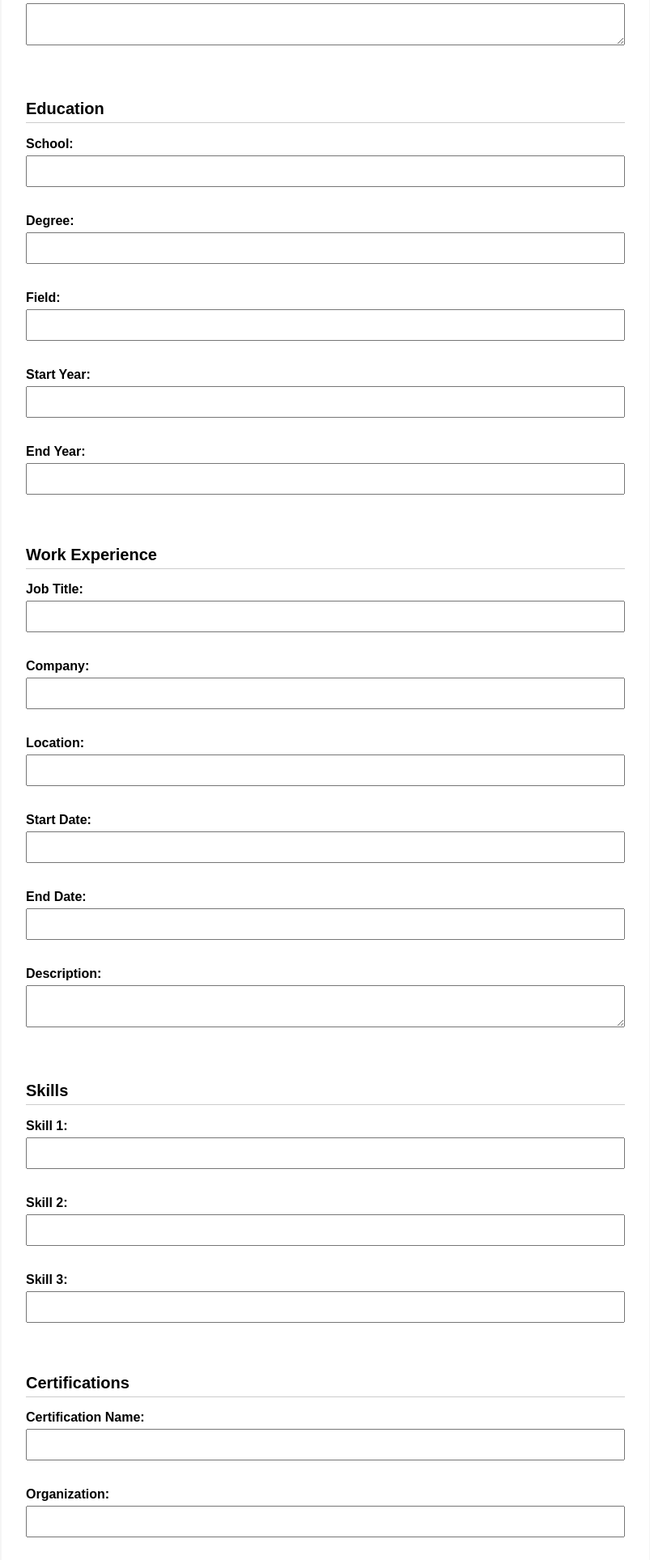
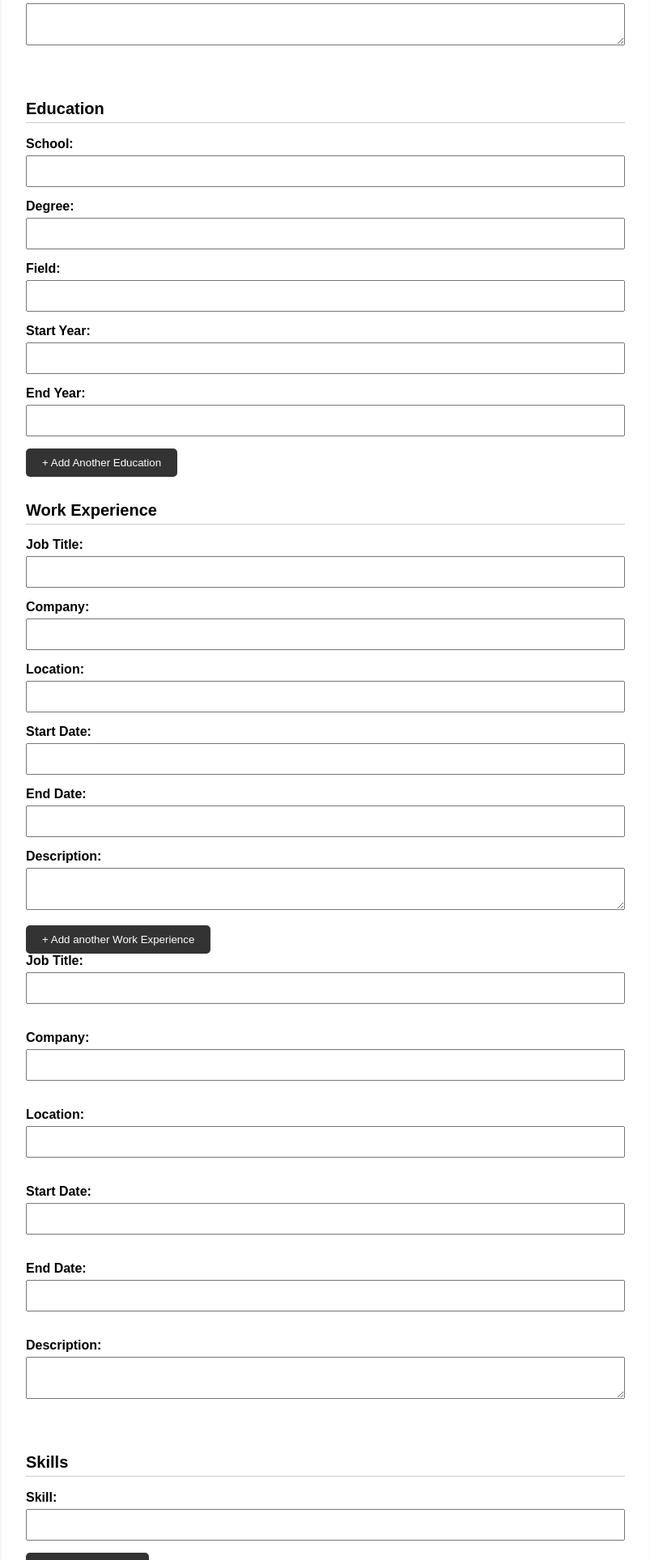
Before and after one commit to Cherry-tech14/resume_builder, a Flask app: page /create in a window 1280 px wide. Shown: the part 815-2742 px from the top of the page at 81% size, without its empty margins (238-1041 px from the left). Run offline with Flask 3, Linux system fonts and the light colour scheme.

Commit message:
allow multiple skills in resume creation

```diff
--- a/app.py
+++ b/app.py
@@ -3,7 +3,6 @@ from flask import Flask, render_template, request, redirect
 from database import (
     get_complete_resume,
     save_resume,
-    save_user,
     save_education,
     save_work_experience,
     save_skill,
@@ -13,7 +12,6 @@ from database import (
     save_achievement,
     save_volunteer_experience,
     save_reference,
-
     update_personal_information,
     update_summary,
     update_education,
@@ -40,36 +38,29 @@ def home():
 def create_resume():
 
     if request.method == "POST":
-
-
         name = request.form["name"]
         email = request.form["email"]
         date_of_birth = request.form["date_of_birth"]
         phone_number = request.form["phone_number"]
         location = request.form["location"]
 
-
         summary = request.form["summary"]
 
-
-        school = request.form["school"]
-        degree = request.form["degree"]
-        field = request.form["field"]
-        start_year = request.form["start_year"]
-        end_year = request.form["end_year"]
+        schools = request.form.getlist("school")
+        degrees = request.form.getlist("degree")
+        fields = request.form.getlist("field")
+        start_years = request.form.getlist("start_year")
+        end_years = request.form.getlist("end_year")
 
 
-        job_title = request.form["job_title"]
-        company = request.form["company"]
-        work_location = request.form["work_location"]
-        start_date = request.form["start_date"]
-        end_date = request.form["end_date"]
-        description = request.form["description"]
+        job_titles = request.form.getlist("job_title")
+        companies = request.form.getlist("company")
+        work_locations = request.form.getlist("work_location")
+        start_dates = request.form.getlist("start_date")
+        end_dates = request.form.getlist("end_date")
+        descriptions = request.form.getlist("description")
 
-
-        skill_1 = request.form["skill_1"]
-        skill_2 = request.form["skill_2"]
-        skill_3 = request.form["skill_3"]
+        skills = request.form.getlist("skill")
 
 
         certification_name = request.form["certification_name"]
@@ -119,88 +110,146 @@ def create_resume():
         )
 
 
-        save_education(
-            resume_id,
-            school,
-            degree,
-            field,
-            start_year,
-            end_year
-        )
+        for school, degree, field, start_year, end_year in zip(
+            schools,
+            degrees,
+            fields,
+            start_years,
+            end_years
+        ):
+            if school or degree or field or start_year or end_year:
+                save_education(
+                    resume_id,
+                    school,
+                    degree,
+                    field,
+                    start_year,
+                    end_year
+                )
 
 
-        save_work_experience(
-            resume_id,
+        for (
             job_title,
             company,
             work_location,
             start_date,
             end_date,
             description
-        )
+        ) in zip(
+            job_titles,
+            companies,
+            work_locations,
+            start_dates,
+            end_dates,
+            descriptions
+        ):
+            if (
+                job_title
+                or company
+                or work_location
+                or start_date
+                or end_date
+                or description
+        ):
+                save_work_experience(
+                    resume_id,
+                    job_title,
+                    company,
+                    work_location,
+                    start_date,
+                    end_date,
+                   description
+                )
 
 
-        save_skill(resume_id, skill_1)
-        save_skill(resume_id, skill_2)
-        save_skill(resume_id, skill_3)
+        for skill in [skill_1, skill_2, skill_3]:
+            if skill:
+                save_skill(resume_id, skill)
 
 
-        save_certification(
-            resume_id,
-            certification_name,
-            certification_organization,
-            certification_date
-        )
+        if (
+            certification_name
+            or certification_organization
+            or certification_date
+        ):
+            save_certification(
+                resume_id,
+                certification_name,
+                certification_organization,
+                certification_date
+            )
 
 
-        save_project(
-            resume_id,
-            project_name,
-            project_description,
-            project_role,
-            project_tools,
-            project_link
-        )
+        if (
+            project_name
+            or project_description
+            or project_role
+            or project_tools
+            or project_link
+        ):
+            save_project(
+                resume_id,
+                project_name,
+                project_description,
+                project_role,
+                project_tools,
+                project_link
+            )
 
 
-        save_language(
-            resume_id,
-            language,
-            language_proficiency
-        )
+        if language or language_proficiency:
+            save_language(
+                resume_id,
+                language,
+                language_proficiency
+            )
 
 
-        save_achievement(
-            resume_id,
-            achievement_title,
-            achievement_description
-        )
+        if achievement_title or achievement_description:
+            save_achievement(
+                resume_id,
+                achievement_title,
+                achievement_description
+            )
 
 
-        save_volunteer_experience(
-            resume_id,
-            volunteer_organization,
-            volunteer_role,
-            volunteer_location,
-            volunteer_start_date,
-            volunteer_end_date,
-            volunteer_description
-        )
+        if (
+            volunteer_organization
+            or volunteer_role
+            or volunteer_location
+            or volunteer_start_date
+            or volunteer_end_date
+            or volunteer_description
+        ):
+            save_volunteer_experience(
+                resume_id,
+                volunteer_organization,
+                volunteer_role,
+                volunteer_location,
+                volunteer_start_date,
+                volunteer_end_date,
+                volunteer_description
+            )
 
-
-        save_reference(
-            resume_id,
-            reference_name,
-            reference_relationship,
-            reference_organization,
-            reference_email,
-            reference_phone_number
-        )
+        if (
+            reference_name
+            or reference_relationship
+            or reference_organization
+            or reference_email
+            or reference_phone_number
+        ):
+            save_reference(
+                resume_id,
+                reference_name,
+                reference_relationship,
+                reference_organization,
+                reference_email,
+                reference_phone_number
+            )
 
         return redirect(f"/resume/{resume_id}")
 
     return render_template("create_resume.html")
-
 
 @app.route("/resume/<resume_id>")
 def view_resume(resume_id):
@@ -215,12 +264,13 @@ def view_resume(resume_id):
         resume=resume
     )
 
-
 @app.route("/resume")
 def find_resume():
+
     resume_id = request.args.get("resume_id")
 
     return redirect(f"/resume/{resume_id}")
+
 
 @app.route("/edit/<resume_id>", methods=["GET", "POST"])
 def edit_resume(resume_id):
@@ -232,14 +282,15 @@ def edit_resume(resume_id):
 
     if request.method == "POST":
 
+
         name = request.form["name"]
+        date_of_birth = request.form["date_of_birth"]
         email = request.form["email"]
-        date_of_birth = request.form["date_of_birth"]
         phone_number = request.form["phone_number"]
         location = request.form["location"]
 
         update_personal_information(
-            int(resume_id),
+            resume_id,
             name,
             date_of_birth,
             email,
@@ -247,22 +298,38 @@ def edit_resume(resume_id):
             location
         )
 
+
         summary = request.form["summary"]
 
         update_summary(
-            int(resume_id),
+            resume_id,
             summary
         )
+
 
         for education in resume["education"]:
 
             education_id = education["id"]
 
-            school = request.form[f"school_{education_id}"]
-            degree = request.form[f"degree_{education_id}"]
-            field = request.form[f"field_{education_id}"]
-            start_year = request.form[f"start_year_{education_id}"]
-            end_year = request.form[f"end_year_{education_id}"]
+            school = request.form.get(
+                f"school_{education_id}"
+            )
+
+            degree = request.form.get(
+                f"degree_{education_id}"
+            )
+
+            field = request.form.get(
+                f"field_{education_id}"
+            )
+
+            start_year = request.form.get(
+                f"start_year_{education_id}"
+            )
+
+            end_year = request.form.get(
+                f"end_year_{education_id}"
+            )
 
             update_education(
                 education_id,
@@ -272,15 +339,35 @@ def edit_resume(resume_id):
                 start_year,
                 end_year
             )
+
+
         for experience in resume["work_experience"]:
+
             experience_id = experience["id"]
 
-            job_title = request.form[f"job_title_{experience_id}"]
-            company = request.form[f"company_{experience_id}"]
-            work_location = request.form[f"work_location_{experience_id}"]
-            start_date = request.form[f"start_date_{experience_id}"]
-            end_date = request.form[f"end_date_{experience_id}"]
-            description = request.form[f"description_{experience_id}"]
+            job_title = request.form.get(
+                f"job_title_{experience_id}"
+            )
+
+            company = request.form.get(
+                f"company_{experience_id}"
+            )
+
+            work_location = request.form.get(
+                f"work_location_{experience_id}"
+            )
+
+            start_date = request.form.get(
+                f"start_date_{experience_id}"
+            )
+
+            end_date = request.form.get(
+                f"end_date_{experience_id}"
+            )
+
+            description = request.form.get(
+                f"description_{experience_id}"
+            )
 
             update_work_experience(
                 experience_id,
@@ -293,35 +380,34 @@ def edit_resume(resume_id):
             )
 
         for skill in resume["skills"]:
+
             skill_id = skill["id"]
-            skill_value = request.form[f"skill_{skill_id}"]
+
+            skill_value = request.form.get(
+                f"skill_{skill_id}"
+            )
 
             update_skill(
                 skill_id,
                 skill_value
             )
-        new_skill = request.form["new_skill"]
-        if new_skill:
-            save_skill(
-                int(resume_id),
-                new_skill
-            )
+
 
         for certification in resume["certifications"]:
 
             certification_id = certification["id"]
 
-            name = request.form[
+            name = request.form.get(
                 f"certification_name_{certification_id}"
-            ]
+            )
 
-            organization = request.form[
+            organization = request.form.get(
                 f"certification_organization_{certification_id}"
-            ]
+            )
 
-            date = request.form[
+            date = request.form.get(
                 f"certification_date_{certification_id}"
-            ]
+            )
 
             update_certification(
                 certification_id,
@@ -335,25 +421,25 @@ def edit_resume(resume_id):
 
             project_id = project["id"]
 
-            project_name = request.form[
+            project_name = request.form.get(
                 f"project_name_{project_id}"
-            ]
+            )
 
-            project_description = request.form[
+            project_description = request.form.get(
                 f"project_description_{project_id}"
-            ]
+            )
 
-            project_role = request.form[
+            project_role = request.form.get(
                 f"project_role_{project_id}"
-            ]
+            )
 
-            project_tools = request.form[
+            project_tools = request.form.get(
                 f"project_tools_{project_id}"
-            ]
+            )
 
-            project_link = request.form[
+            project_link = request.form.get(
                 f"project_link_{project_id}"
-            ]
+            )
 
             update_project(
                 project_id,
@@ -364,31 +450,37 @@ def edit_resume(resume_id):
                 project_link
             )
 
-        for language in  resume["languages"]:
+
+        for language in resume["languages"]:
+
             language_id = language["id"]
-            language_name = request.form[
+
+            language_value = request.form.get(
                 f"language_{language_id}"
-            ]
-            proficiency = request.form[
+            )
+
+            proficiency = request.form.get(
                 f"language_proficiency_{language_id}"
-            ]
+            )
 
             update_language(
                 language_id,
-                language_name,
+                language_value,
                 proficiency
             )
 
         for achievement in resume["achievements"]:
+
             achievement_id = achievement["id"]
 
-            title = request.form[
+            title = request.form.get(
                 f"achievement_title_{achievement_id}"
-            ]
+            )
 
-            description = request.form[
+            description = request.form.get(
                 f"achievement_description_{achievement_id}"
-            ]
+            )
+
             update_achievement(
                 achievement_id,
                 title,
@@ -399,29 +491,29 @@ def edit_resume(resume_id):
 
             volunteer_id = volunteer["id"]
 
-            organization = request.form[
+            organization = request.form.get(
                 f"volunteer_organization_{volunteer_id}"
-            ]
+            )
 
-            role = request.form[
+            role = request.form.get(
                 f"volunteer_role_{volunteer_id}"
-            ]
+            )
 
-            location = request.form[
+            location = request.form.get(
                 f"volunteer_location_{volunteer_id}"
-            ]
+            )
 
-            start_date = request.form[
+            start_date = request.form.get(
                 f"volunteer_start_date_{volunteer_id}"
-            ]
+            )
 
-            end_date = request.form[
+            end_date = request.form.get(
                 f"volunteer_end_date_{volunteer_id}"
-            ]
+            )
 
-            description = request.form[
+            description = request.form.get(
                 f"volunteer_description_{volunteer_id}"
-            ]
+            )
 
             update_volunteer_experience(
                 volunteer_id,
@@ -437,25 +529,25 @@ def edit_resume(resume_id):
 
             reference_id = reference["id"]
 
-            name = request.form[
+            name = request.form.get(
                 f"reference_name_{reference_id}"
-            ]
+            )
 
-            relationship = request.form[
+            relationship = request.form.get(
                 f"reference_relationship_{reference_id}"
-            ]
+            )
 
-            organization = request.form[
+            organization = request.form.get(
                 f"reference_organization_{reference_id}"
-            ]
+            )
 
-            email = request.form[
+            email = request.form.get(
                 f"reference_email_{reference_id}"
-            ]
+            )
 
-            phone_number = request.form[
+            phone_number = request.form.get(
                 f"reference_phone_number_{reference_id}"
-            ]
+            )
 
             update_reference(
                 reference_id,
@@ -464,8 +556,7 @@ def edit_resume(resume_id):
                 organization,
                 email,
                 phone_number
-    )
-
+            )
 
         return redirect(f"/resume/{resume_id}")
 
@@ -474,17 +565,5 @@ def edit_resume(resume_id):
         resume=resume
     )
 
-@app.route("/register", methods=["GET", "POST"])
-def register():
-    if request.method == "POST":
-        name = request.form["name"]
-        email = request.form["email"]
-
-        save_user(name, email)
-
-        return redirect("/")
-
-    return render_template("register.html")
-
 if __name__ == "__main__":
     app.run(debug=True)
--- a/templates/create_resume.html
+++ b/templates/create_resume.html
@@ -42,31 +42,60 @@
             <textarea name="summary"></textarea>
             <br><br>
 
+            <h2>Education</h2>
 
-            <h2>Education</h2>
+            <div id="education-container">
+
+                <div class="education-entry">
 
                      <label>School:</label>
                      <input type="text" name="school">
-            <br><br>
 
                     <label>Degree:</label>
                     <input type="text" name="degree">
-            <br><br>
 
                     <label>Field:</label>
                     <input type="text" name="field">
-            <br><br>
 
                     <label>Start Year:</label>
                     <input type="text" name="start_year">
-            <br><br>
 
                     <label>End Year:</label>
                     <input type="text" name="end_year">
-            <br><br>
 
+                </div>
 
+            </div>
+
+<button type="button" id="add-education">
+    + Add Another Education
+</button>
             <h2>Work Experience</h2>
+
+            <div id="work-container">
+                <div class="work-entry">
+                    <label>Job Title:</label>
+                    <input type="text" name="job_title">
+
+                    <label>Company:</label>
+                    <input type="text" name="company">
+
+                    <label>Location:</label>
+                    <input type="text" name="work_location">
+
+                    <label>Start Date:</label>
+                    <input type="text" name="start_date">
+
+                    <label>End Date:</label>
+                    <input type="text" name="end_date">
+
+                    <label>Description:</label>
+                    <textarea name="description"></textarea>
+                </div>
+            </div>
+            <button type="button" id="add-work">
+                + Add another Work Experience
+            </button>
 
             <label>Job Title:</label>
             <input type="text" name="job_title">
@@ -92,21 +121,20 @@
             <textarea name="description"></textarea>
             <br><br>
 
-
             <h2>Skills</h2>
 
-            <label>Skill 1:</label>
-            <input type="text" name="skill_1">
-            <br><br>
+           <div id="skills-container">
 
-            <label>Skill 2:</label>
-            <input type="text" name="skill_2">
-            <br><br>
+          <div class="skill-entry">
+          <label>Skill:</label>
+          <input type="text" name="skill">
+    </div>
 
-            <label>Skill 3:</label>
-            <input type="text" name="skill_3">
-            <br><br>
+   </div>
 
+   <button type="button" id="add-skill">
+    + Add Another Skill
+   </button>
 
             <h2>Certifications</h2>
 
@@ -222,5 +250,96 @@
 
         </form>
         <a href="/" class="Back-to-Home">Back to Home</a>
+
+        <script>
+    const educationContainer = document.getElementById("education-container");
+    const addEducationButton = document.getElementById("add-education");
+
+    addEducationButton.addEventListener("click", function () {
+
+        const educationEntry = document.createElement("div");
+
+        educationEntry.className = "education-entry";
+
+        educationEntry.innerHTML = `
+            <hr>
+
+            <label>School:</label>
+            <input type="text" name="school">
+
+            <label>Degree:</label>
+            <input type="text" name="degree">
+
+            <label>Field:</label>
+            <input type="text" name="field">
+
+            <label>Start Year:</label>
+            <input type="text" name="start_year">
+
+            <label>End Year:</label>
+            <input type="text" name="end_year">
+        `;
+
+        educationContainer.appendChild(educationEntry);
+    });
+</script>
+
+
+<script>
+    const workContainer = document.getElementById("work-container");
+    const addWorkButton = document.getElementById("add-work");
+
+    addWorkButton.addEventListener("click", function () {
+
+        const workEntry = document.createElement("div");
+
+        workEntry.className = "work-entry";
+
+        workEntry.innerHTML = `
+            <hr>
+
+            <label>Job Title:</label>
+            <input type="text" name="job_title">
+
+            <label>Company:</label>
+            <input type="text" name="company">
+
+            <label>Location:</label>
+            <input type="text" name="work_location">
+
+            <label>Start Date:</label>
+            <input type="text" name="start_date">
+
+            <label>End Date:</label>
+            <input type="text" name="end_date">
+
+            <label>Description:</label>
+            <textarea name="description"></textarea>
+        `;
+
+        workContainer.appendChild(workEntry);
+    });
+</script>
+
+<script>
+    const skillsContainer = document.getElementById("skills-container");
+    const addSkillButton = document.getElementById("add-skill");
+
+    addSkillButton.addEventListener("click", function () {
+
+        const skillEntry = document.createElement("div");
+
+        skillEntry.className = "skill-entry";
+
+        skillEntry.innerHTML = `
+            <hr>
+
+            <label>Skill:</label>
+            <input type="text" name="skill">
+        `;
+
+        skillsContainer.appendChild(skillEntry);
+    });
+</script>
     </body>
 </html>
```
Also changed, not shown: resume.db. Lines whose indentation alone changed are shown as unchanged.
